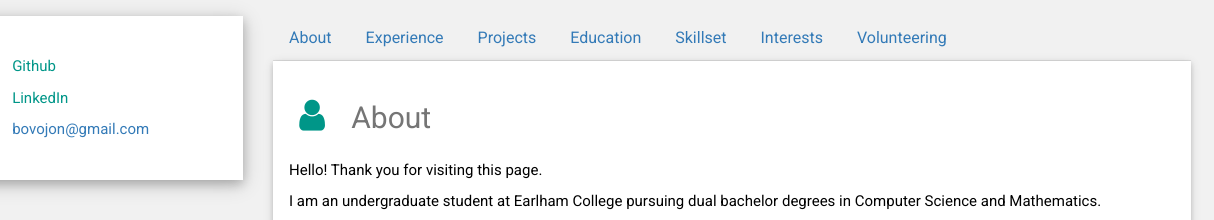
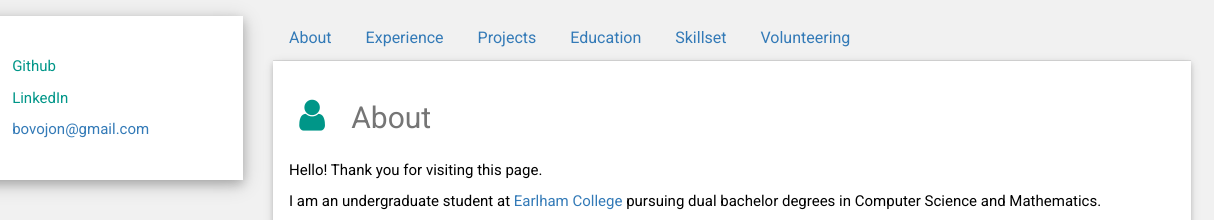
Before and after one commit to Bovojon/bovojon, a website: page index.html at #/volunteer in a window 1280 px wide. Shown: the top 220 px of the page, 66-1280 px from the left. Drawn offline with nearby package versions, Linux system fonts and the light colour scheme; some packages are replaced by stand-ins of ours.

Commit message:
Tiny changes

```diff
--- a/index.html
+++ b/index.html
@@ -42,7 +42,7 @@
         <li><a ui-sref="projects">Projects</a></li>
         <li><a ui-sref="education">Education</a></li>
         <li><a ui-sref="skills">Skillset</a></li>
-        <li><a ui-sref="skills">Interests</a></li>
+        <!-- <li><a ui-sref="skills">Interests</a></li> -->
         <li><a ui-sref="volunteer">Volunteering</a></li>
       </ul>
       <div ui-view></div>
--- a/views/about.html
+++ b/views/about.html
@@ -4,7 +4,7 @@
     Hello! Thank you for visiting this page.
   </p>
   <p>
-    I am an undergraduate student at Earlham College pursuing dual bachelor degrees in
+    I am an undergraduate student at <a href="http://earlham.edu/" target="_blank">Earlham College</a> pursuing dual bachelor degrees in
     Computer Science and Mathematics.
   </p>
   <p>
```
Also changed, not shown: views/volunteer.html (+1 -1 lines).
